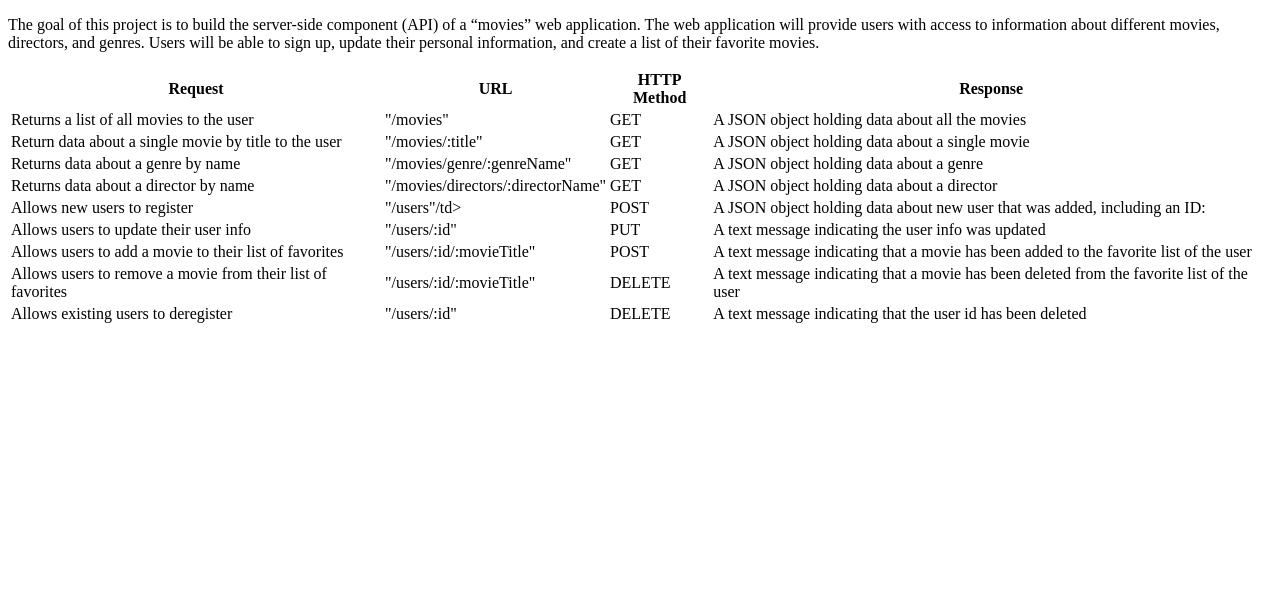
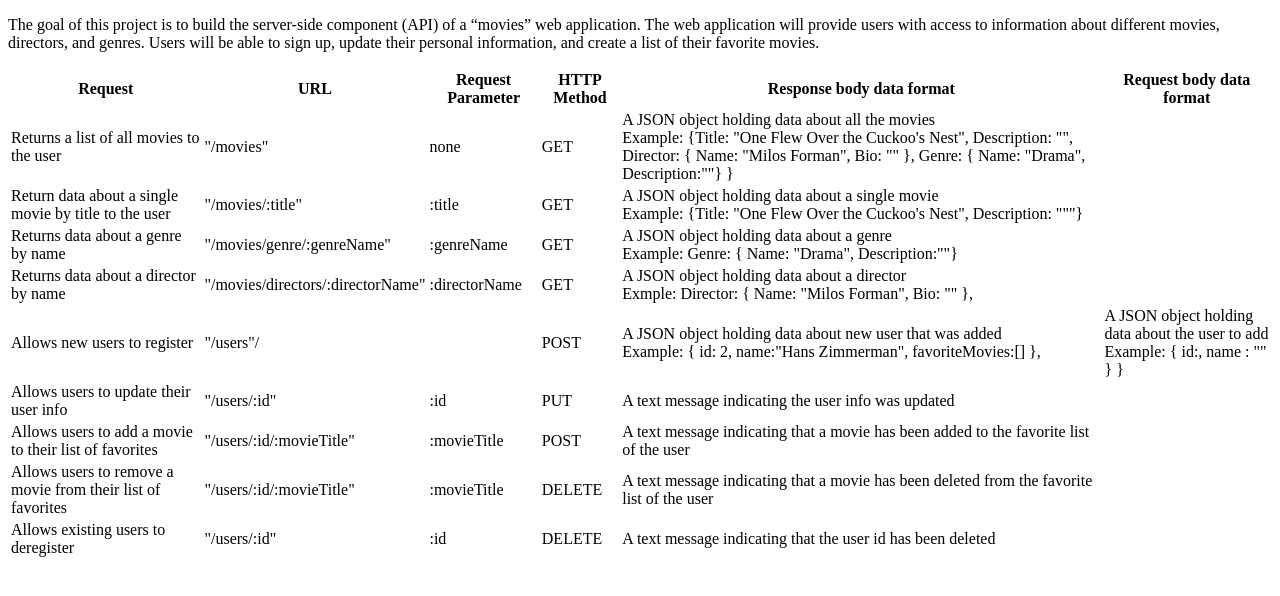
Before and after one commit to senorindependiente/movie_api, a website: page Express/public/documentation.html in a window 1280 px wide. Drawn offline with Linux system fonts and the light colour scheme.

Commit message:
Added more info to the documentation about the API

```diff
--- a/Express/public/documentation.html
+++ b/Express/public/documentation.html
@@ -19,72 +19,101 @@
       <tr>
         <th>Request</th>
         <th>URL</th>
+        <th>Request Parameter</th>
         <th>HTTP Method</th>
-          <th>Response</th>
+        <th>Response body data format</th>
+        <th>Request body data format</th>
       </tr>
       <tr>
         <td>Returns a list of all movies to the user</td>
         <td>"/movies"</td>
+        <td>none</td>
         <td>GET</td>
-          <td>A JSON object holding data
-            about all the movies</td>
+        <td>
+          A JSON object holding data about all the movies <br />
+          Example: {Title: "One Flew Over the Cuckoo's Nest", Description: "",
+          Director: { Name: "Milos Forman", Bio: "" }, Genre: { Name: "Drama",
+          Description:""} }
+        </td>
       </tr>
       <tr>
         <td>Return data about a single movie by title to the user</td>
         <td>"/movies/:title"</td>
+        <td>:title</td>
         <td>GET</td>
-          <td>A JSON object holding data
-            about a single movie</td>
+        <td>
+          A JSON object holding data about a single movie <br />
+          Example: {Title: "One Flew Over the Cuckoo's Nest", Description: """}
+        </td>
       </tr>
       <tr>
         <td>Returns data about a genre by name</td>
         <td>"/movies/genre/:genreName"</td>
+        <td>:genreName</td>
         <td>GET</td>
-          <td>A JSON object holding data
-            about a genre</td>
+        <td>
+          A JSON object holding data about a genre <br />
+          Example: Genre: { Name: "Drama", Description:""}
+        </td>
       </tr>
+
       <tr>
         <td>Returns data about a director by name</td>
         <td>"/movies/directors/:directorName"</td>
+        <td>:directorName</td>
         <td>GET</td>
-          <td>A JSON object holding data
-            about a director</td>
+        <td>
+          A JSON object holding data about a director <br />
+          Exmple: Director: { Name: "Milos Forman", Bio: "" },
+        </td>
       </tr>
       <tr>
-            <td>Allows new users to register </td>
-            <td>"/users"/td>
+        <td>Allows new users to register</td>
+        <td>"/users"/</td>
+        <td></td>
         <td>POST</td>
-            <td>A JSON object holding data
-                about new user that was
-                added, including an ID:</td>
+        <td>
+          A JSON object holding data about new user that was added <br />
+          Example: { id: 2, name:"Hans Zimmerman", favoriteMovies:[] },
+        </td>
+        <td>
+          A JSON object holding data about the user to add <br />
+          Example: { id:, name : "" } }
+        </td>
       </tr>
       <tr>
-          <td>Allows users to update their user info </td>
+        <td>Allows users to update their user info</td>
         <td>"/users/:id"</td>
+        <td>:id</td>
         <td>PUT</td>
-          <td>A text message indicating
-            the user info was updated</td>
+        <td>A text message indicating the user info was updated</td>
       </tr>
       <tr>
         <td>Allows users to add a movie to their list of favorites</td>
         <td>"/users/:id/:movieTitle"</td>
+        <td>:movieTitle</td>
         <td>POST</td>
-          <td>A text message indicating
-            that a movie has been added to the favorite list of the user</td>
+        <td>
+          A text message indicating that a movie has been added to the favorite
+          list of the user
+        </td>
       </tr>
       <tr>
         <td>Allows users to remove a movie from their list of favorites</td>
         <td>"/users/:id/:movieTitle"</td>
+        <td>:movieTitle</td>
         <td>DELETE</td>
-            <td>A text message indicating
-                that a movie has been deleted from the favorite list of the user</td>
+        <td>
+          A text message indicating that a movie has been deleted from the
+          favorite list of the user
+        </td>
       </tr>
       <tr>
         <td>Allows existing users to deregister</td>
         <td>"/users/:id"</td>
+        <td>:id</td>
         <td>DELETE</td>
-            <td>A text message indicating
-                that the user id has been deleted</td>
+        <td>A text message indicating that the user id has been deleted</td>
       </tr>
     </table>
   </body>
```
Also changed, not shown: Express/index.js (+10 -10 lines). Lines whose indentation alone changed are shown as unchanged.
